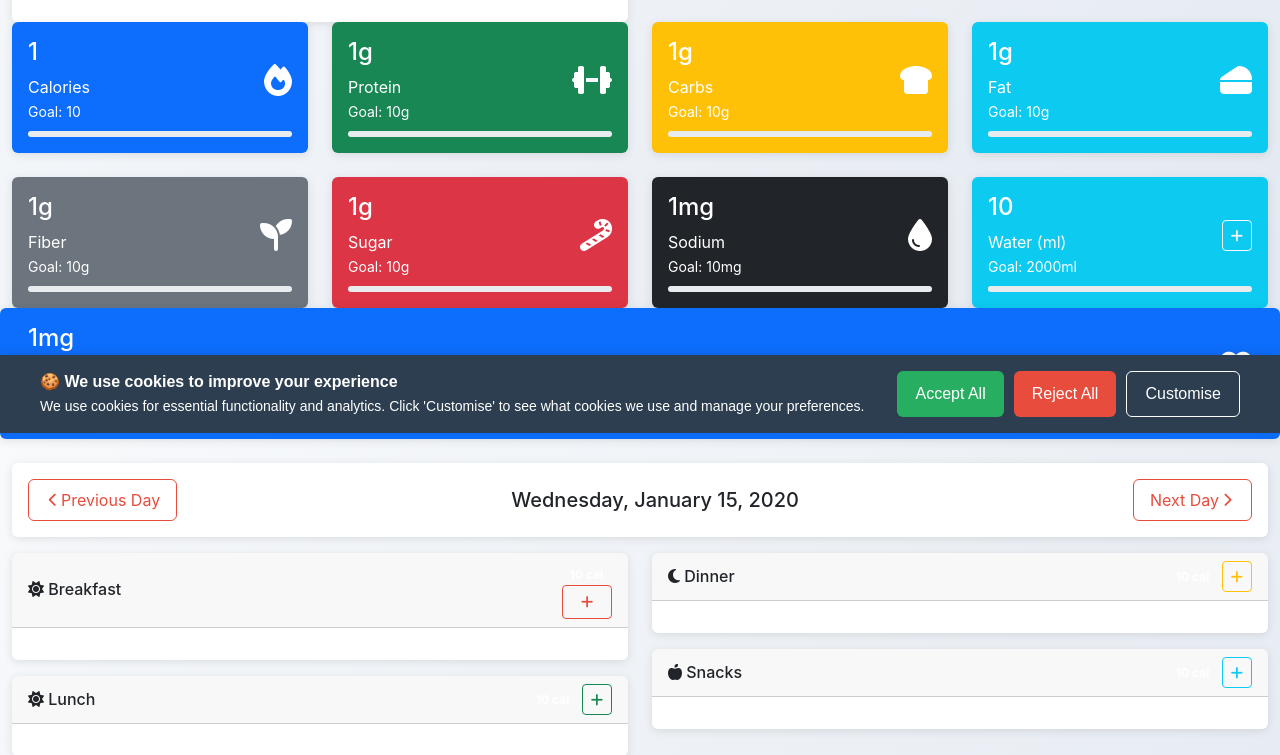
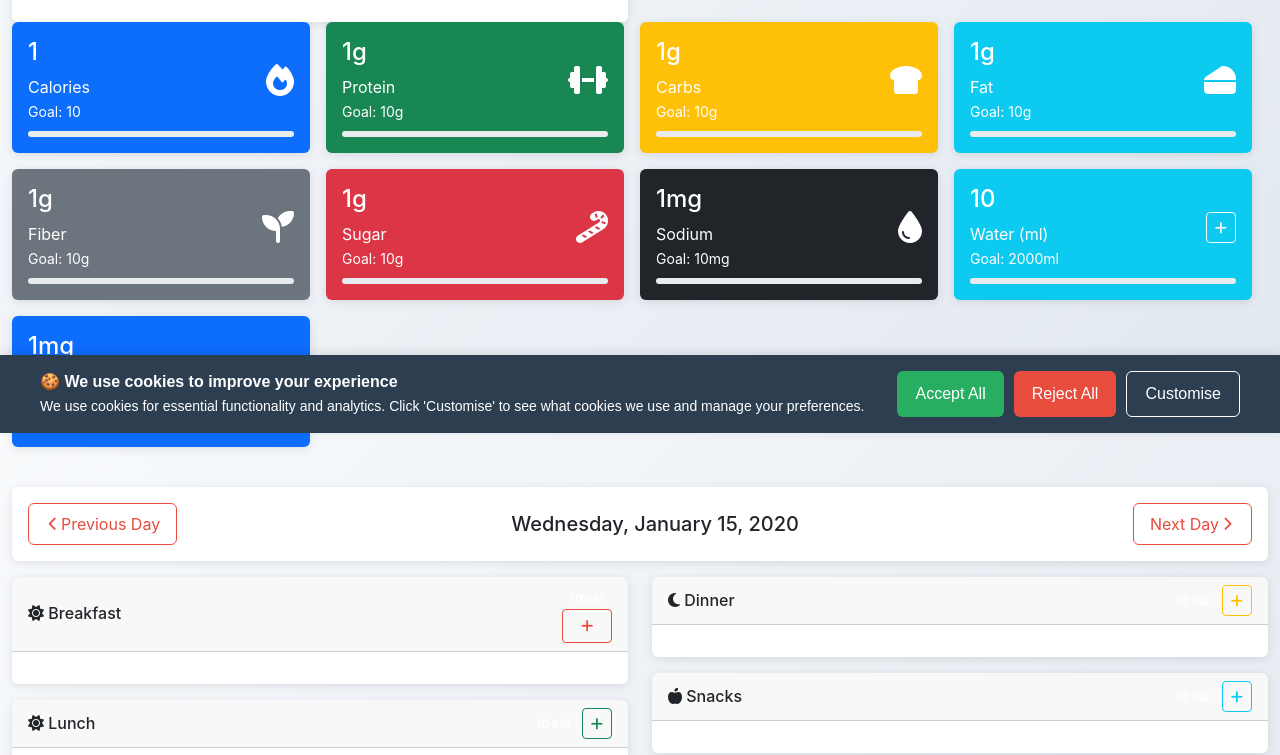
Before and after one commit to zy538324/HomeGrubHub-Staging, a Python web app: template recipe_app/templates/nutrition_tracker.html in a window 1280 px wide. Shown: the part 367-1122 px from the top of the page. Run offline with Jinja, Linux system fonts and the light colour scheme; the template is opened without the code that fills it: most values are stand-ins (such as "Sample title", 1, 10 or a date in 2020); some libraries are stand-ins or nearby versions.

Commit message:
feat: add responsive summary carousel

```diff
--- a/recipe_app/static/css/nutrition.css
+++ b/recipe_app/static/css/nutrition.css
@@ -873,3 +873,34 @@
         animation: none;
     }
 }
+
+/* Summary Carousel */
+.summary-carousel {
+    display: flex;
+    gap: var(--spacing-sm);
+    overflow-x: auto;
+    scroll-snap-type: x mandatory;
+    -webkit-overflow-scrolling: touch;
+    padding-bottom: var(--spacing-sm);
+}
+
+.summary-card {
+    flex: 0 0 80%;
+    scroll-snap-align: start;
+}
+
+@media (min-width: 576px) {
+    .summary-card {
+        flex: 0 0 45%;
+    }
+}
+
+@media (min-width: 768px) {
+    .summary-carousel {
+        flex-wrap: wrap;
+        overflow-x: visible;
+    }
+    .summary-card {
+        flex: 0 0 calc(25% - var(--spacing-sm));
+    }
+}
--- a/recipe_app/templates/nutrition_tracker.html
+++ b/recipe_app/templates/nutrition_tracker.html
@@ -1,6 +1,10 @@
 {% extends "base.html" %}
 
 {% block title %}Nutrition Tracker - HomeGrubHub{% endblock %}
+
+{% block extra_styles %}
+<link rel="stylesheet" href="{{ url_for('static', filename='css/nutrition.css') }}">
+{% endblock %}
 
 {% block content %}
 <div class="container-fluid">
@@ -56,9 +60,8 @@
         </div>
     </div>
     <!-- Today's Summary Cards -->
-    <div class="row mb-4">
-        <div class="col-md-3">
-            <div class="card bg-primary text-white">
+    <div class="summary-carousel mb-4">
+        <div class="summary-card card bg-primary text-white">
             <div class="card-body">
                 <div class="d-flex justify-content-between">
                     <div>
@@ -76,9 +79,7 @@
                 </div>
             </div>
         </div>
-        </div>
-        <div class="col-md-3">
-            <div class="card bg-success text-white">
+        <div class="summary-card card bg-success text-white">
             <div class="card-body">
                 <div class="d-flex justify-content-between">
                     <div>
@@ -96,9 +97,7 @@
                 </div>
             </div>
         </div>
-        </div>
-        <div class="col-md-3">
-            <div class="card bg-warning text-white">
+        <div class="summary-card card bg-warning text-white">
             <div class="card-body">
                 <div class="d-flex justify-content-between">
                     <div>
@@ -116,9 +115,7 @@
                 </div>
             </div>
         </div>
-        </div>
-        <div class="col-md-3">
-            <div class="card bg-info text-white">
+        <div class="summary-card card bg-info text-white">
             <div class="card-body">
                 <div class="d-flex justify-content-between">
                     <div>
@@ -136,12 +133,7 @@
                 </div>
             </div>
         </div>
-        </div>
-    </div>
-
-    <div class="row mb-4">
-        <div class="col-md-3">
-            <div class="card bg-secondary text-white">
+        <div class="summary-card card bg-secondary text-white">
             <div class="card-body">
                 <div class="d-flex justify-content-between">
                     <div>
@@ -159,9 +151,7 @@
                 </div>
             </div>
         </div>
-        </div>
-        <div class="col-md-3">
-            <div class="card bg-danger text-white">
+        <div class="summary-card card bg-danger text-white">
             <div class="card-body">
                 <div class="d-flex justify-content-between">
                     <div>
@@ -179,9 +169,7 @@
                 </div>
             </div>
         </div>
-        </div>
-        <div class="col-md-3">
-            <div class="card bg-dark text-white">
+        <div class="summary-card card bg-dark text-white">
             <div class="card-body">
                 <div class="d-flex justify-content-between">
                     <div>
@@ -199,9 +187,7 @@
                 </div>
             </div>
         </div>
-        </div>
-        <div class="col-md-3">
-            <div class="card bg-info text-white">
+        <div class="summary-card card bg-info text-white">
             <div class="card-body">
                 <div class="d-flex justify-content-between">
                     <div>
@@ -221,8 +207,7 @@
                 </div>
             </div>
         </div>
-        </div>
-            <div class="card bg-primary text-white">
+        <div class="summary-card card bg-primary text-white">
             <div class="card-body">
                 <div class="d-flex justify-content-between">
                     <div>
@@ -240,7 +225,6 @@
                 </div>
             </div>
         </div>
-        </div
     </div>
 
     <!-- Date Navigation -->
@@ -550,7 +534,36 @@ let weeklyChart = null;
 document.addEventListener('DOMContentLoaded', function() {
     loadTodaysEntries();
     loadWeeklyChart();
+    initSummaryCarousel();
 });
+
+function initSummaryCarousel() {
+    const container = document.querySelector('.summary-carousel');
+    if (!container) return;
+
+    let startX = 0;
+    let scrollStart = 0;
+
+    container.addEventListener('touchstart', (e) => {
+        startX = e.touches[0].clientX;
+        scrollStart = container.scrollLeft;
+    });
+
+    container.addEventListener('touchend', (e) => {
+        const delta = startX - e.changedTouches[0].clientX;
+        if (Math.abs(delta) > 50) {
+            const card = container.querySelector('.summary-card');
+            if (card) {
+                const gap = parseInt(getComputedStyle(container).gap) || 16;
+                const step = card.offsetWidth + gap;
+                container.scrollTo({
+                    left: scrollStart + (delta > 0 ? step : -step),
+                    behavior: 'smooth'
+                });
+            }
+        }
+    });
+}
 
 // Change date and reload data
 function changeDate(days) {
```
Lines whose indentation alone changed are shown as unchanged.
